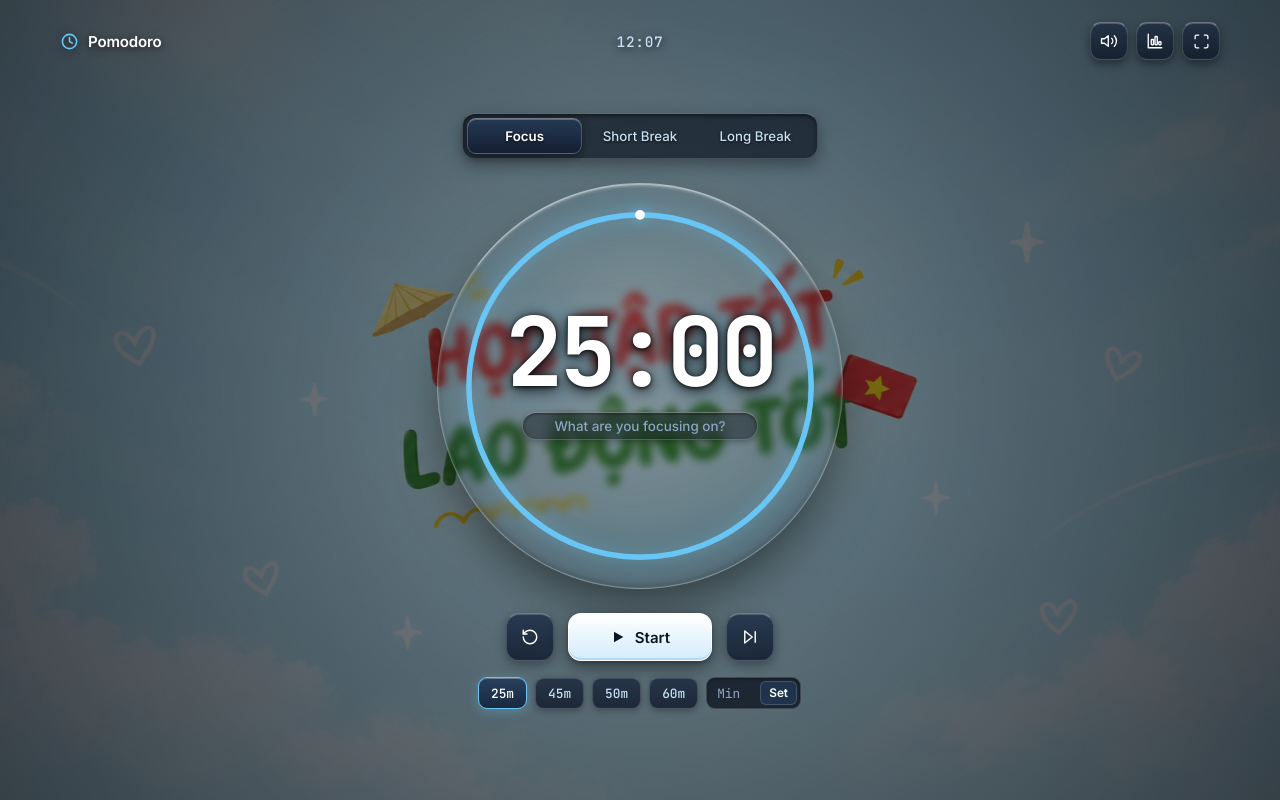
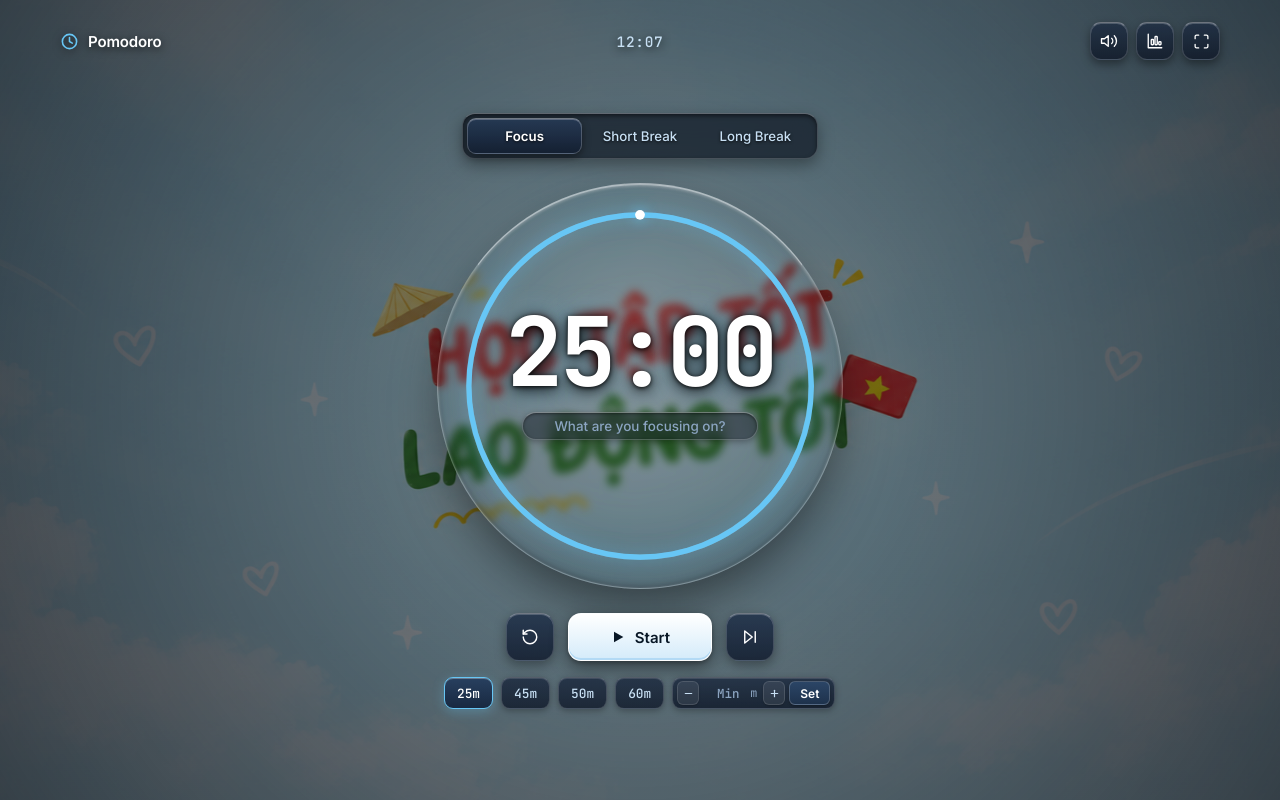
Before and after one commit to caykeongot-git/POMODORO_NINH_MOSHI_2026, a plain HTML site: page index.html in a window 1280 px wide. Drawn offline with Linux system fonts and the light colour scheme.

Commit message:
Replace ugly native spin arrows with custom 3D stepper controls (- and +) and expand input width

```diff
--- a/index.html
+++ b/index.html
@@ -608,48 +608,113 @@
         display: inline-flex;
         align-items: center;
         height: 32px;
-        padding: 0 4px 0 10px;
-        gap: 5px;
+        padding: 0 4px;
+        gap: 4px;
         border-radius: 9px;
-        background: rgba(14, 23, 36, 0.8);
+        background: linear-gradient(180deg, rgba(26, 40, 62, 0.8) 0%, rgba(16, 26, 42, 0.85) 100%);
         backdrop-filter: blur(10px);
         -webkit-backdrop-filter: blur(10px);
         border: 1px solid var(--border-hairline);
-        box-shadow: inset 0 1px 3px rgba(0, 0, 0, 0.4);
+        border-top: 1px solid rgba(255, 255, 255, 0.25);
+        box-shadow:
+          0 2px 6px rgba(0, 0, 0, 0.28),
+          inset 0 1px 0 rgba(255, 255, 255, 0.12);
+      }
+
+      .stepper-btn {
+        width: 22px;
+        height: 24px;
+        border-radius: 6px;
+        display: inline-flex;
+        align-items: center;
+        justify-content: center;
+        color: var(--text-secondary);
+        background: rgba(255, 255, 255, 0.08);
+        border: 1px solid rgba(255, 255, 255, 0.12);
+        box-shadow: 0 1px 2px rgba(0, 0, 0, 0.2);
+        transition:
+          background 0.18s ease,
+          color 0.18s ease,
+          transform 0.12s ease;
+      }
+
+      .stepper-btn:hover {
+        background: rgba(103, 198, 245, 0.25);
+        color: #ffffff;
+      }
+
+      .stepper-btn:active {
+        transform: scale(0.9);
+      }
+
+      .custom-input-wrap {
+        display: inline-flex;
+        align-items: center;
+        gap: 1px;
+        padding: 0 2px;
       }
 
       .custom-input {
-        width: 38px;
+        width: 46px;
         background: transparent;
         border: none;
         outline: none;
         font-family: var(--font-mono);
-        font-size: 0.8rem;
+        font-size: 0.82rem;
+        font-weight: 600;
         color: #ffffff;
+        text-align: center;
       }
 
       .custom-input::placeholder {
         color: var(--text-muted);
-      }
-
+        font-size: 0.78rem;
+        font-weight: 500;
+      }
+
+      /* Completely remove ugly native spin arrows across all browsers */
+      .custom-input::-webkit-outer-spin-button,
       .custom-input::-webkit-inner-spin-button {
-        -webkit-appearance: none;
+        -webkit-appearance: none !important;
+        margin: 0 !important;
+      }
+
+      .custom-input[type="number"] {
+        -moz-appearance: textfield !important;
+        appearance: textfield !important;
+      }
+
+      .custom-unit {
+        font-family: var(--font-mono);
+        font-size: 0.74rem;
+        color: var(--text-muted);
+        user-select: none;
+        margin-left: -2px;
       }
 
       .custom-set-btn {
         height: 24px;
-        padding: 0 8px;
+        padding: 0 10px;
         border-radius: 6px;
-        font-size: 0.74rem;
+        font-size: 0.75rem;
         font-weight: 600;
         color: #ffffff;
-        background: #20334c;
-        border: 1px solid var(--border-hairline);
-        transition: background 0.18s ease;
+        background: linear-gradient(180deg, #2b4566 0%, #1e324c 100%);
+        border: 1px solid rgba(255, 255, 255, 0.2);
+        box-shadow: 0 1px 3px rgba(0, 0, 0, 0.3);
+        transition:
+          background 0.18s ease,
+          border-color 0.18s ease,
+          transform 0.12s ease;
       }
 
       .custom-set-btn:hover {
-        background: #2b4566;
+        background: linear-gradient(180deg, #375782 0%, #264062 100%);
+        border-color: var(--ice-accent);
+      }
+
+      .custom-set-btn:active {
+        transform: scale(0.94);
       }
 
       /* ========== 3D GLASS POPOVERS (SOUND & STATS) ========== */
@@ -1164,6 +1229,10 @@
             <button type="button" class="preset-btn" data-min="50">50m</button>
             <button type="button" class="preset-btn" data-min="60">60m</button>
             <form class="custom-form" id="customForm">
+              <button type="button" class="stepper-btn" id="customMinusBtn" title="Decrease 5m" aria-label="Decrease 5 minutes">
+                <svg width="11" height="11" viewBox="0 0 24 24" fill="none" stroke="currentColor" stroke-width="2.6" stroke-linecap="round"><line x1="5" y1="12" x2="19" y2="12"/></svg>
+              </button>
+              <div class="custom-input-wrap">
                 <input
                   type="number"
                   class="custom-input"
@@ -1173,6 +1242,11 @@
                   placeholder="Min"
                   aria-label="Custom minutes"
                 />
+                <span class="custom-unit" aria-hidden="true">m</span>
+              </div>
+              <button type="button" class="stepper-btn" id="customPlusBtn" title="Increase 5m" aria-label="Increase 5 minutes">
+                <svg width="11" height="11" viewBox="0 0 24 24" fill="none" stroke="currentColor" stroke-width="2.6" stroke-linecap="round"><line x1="12" y1="5" x2="12" y2="19"/><line x1="5" y1="12" x2="19" y2="12"/></svg>
+              </button>
               <button type="submit" class="custom-set-btn">Set</button>
             </form>
           </div>
@@ -1905,7 +1979,7 @@
           document.addEventListener("pointerdown", (e) => {
             if (
               e.target.closest(
-                "button, .preset-btn, .mode-btn, .sound-opt, .switch-btn, .icon-btn, .custom-set-btn"
+                "button, .preset-btn, .mode-btn, .sound-opt, .switch-btn, .icon-btn, .custom-set-btn, .stepper-btn"
               )
             ) {
               sound.playClick();
@@ -1925,6 +1999,24 @@
               if (state.mode !== "focus") setMode("focus");
               setDuration(btn.dataset.min);
             });
+          });
+
+          $("customMinusBtn").addEventListener("click", () => {
+            const cur = Number($("customInput").value) || Math.round(state.totalMs / 60000);
+            const next = Math.max(1, cur - 5);
+            $("customInput").value = next;
+            if (state.mode !== "focus") setMode("focus");
+            setDuration(next);
+            showToast(`Timer set to ${next}m`);
+          });
+
+          $("customPlusBtn").addEventListener("click", () => {
+            const cur = Number($("customInput").value) || Math.round(state.totalMs / 60000);
+            const next = Math.min(180, cur + 5);
+            $("customInput").value = next;
+            if (state.mode !== "focus") setMode("focus");
+            setDuration(next);
+            showToast(`Timer set to ${next}m`);
           });
 
           $("customForm").addEventListener("submit", (e) => {
@@ -1932,8 +2024,8 @@
             const raw = $("customInput").value;
             if (!raw) return;
             const mins = clampInt(raw, 1, 180, 25);
+            if (state.mode !== "focus") setMode("focus");
             setDuration(mins);
-            $("customInput").value = "";
             showToast(`Timer set to ${mins}m`);
           });
 
```
Lines whose indentation alone changed are shown as unchanged.
